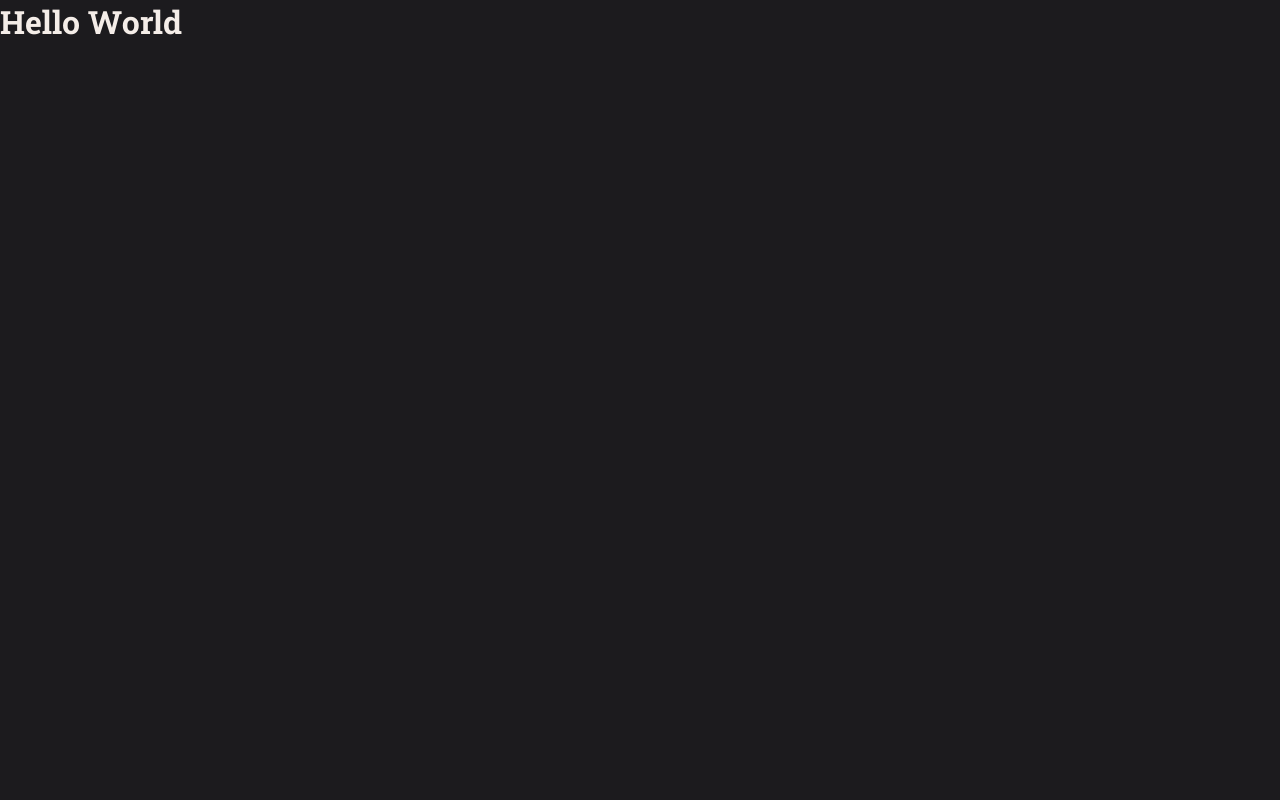
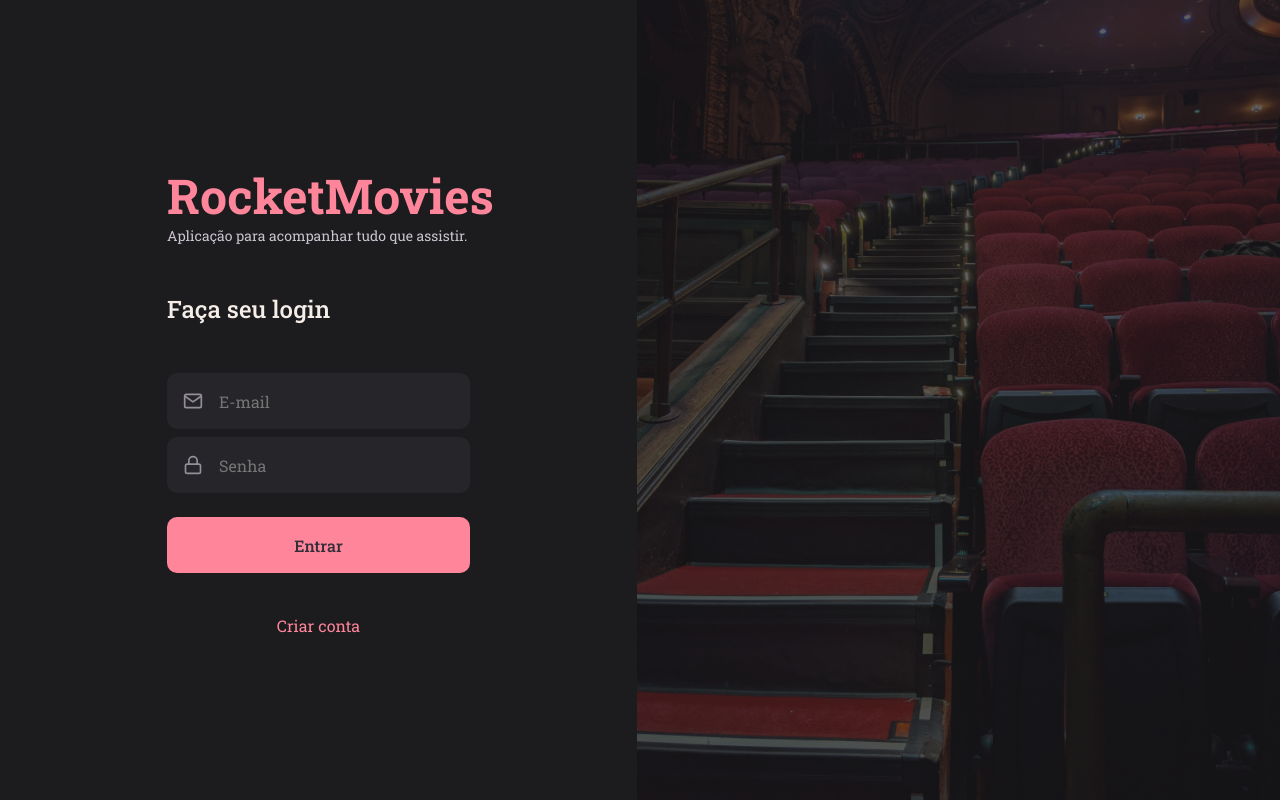
Before and after one commit to juniorvolontedev/explorer-rocket-movie, a React (Vite) app: page / in a window 1280 px wide. Built offline with nearby package versions, Linux system fonts and the light colour scheme.

Commit message:
created login screen

```diff
--- /dev/null
+++ b/src/components/AuthScreen/index.jsx
@@ -0,0 +1,11 @@
+import { Container, Form, Background } from "./styles";
+
+export function AuthScreen({ children }) {
+  return (
+    <Container>
+      <Form>{children}</Form>
+
+      <Background />
+    </Container>
+  );
+}
--- /dev/null
+++ b/src/components/AuthScreen/styles.js
@@ -0,0 +1,56 @@
+import styled from "styled-components";
+import authScreenImg from "../../assets/authscreen.png";
+
+export const Container = styled.main`
+  display: grid;
+  grid-template-columns: 63.7rem 1fr;
+  height: 100vh;
+`;
+
+export const Form = styled.form`
+  display: flex;
+  flex-direction: column;
+  justify-content: center;
+  padding: 2rem;
+  max-width: 34.3rem;
+  margin: 0 auto;
+
+  header {
+    margin-bottom: 4.8rem;
+
+    h1 {
+      font-weight: 700;
+      font-size: 4.8rem;
+      line-height: 6.3rem;
+      color: ${({ theme }) => theme.COLORS.PRIMARY};
+    }
+
+    p {
+      font-weight: 400;
+      font-size: 1.4rem;
+      line-height: 1.8rem;
+      color: ${({ theme }) => theme.COLORS.TEXT_SECONDARY};
+    }
+  }
+
+  h2 {
+    font-weight: 500;
+    font-size: 2.4rem;
+    line-height: 3.2rem;
+    color: ${({ theme }) => theme.COLORS.TEXT};
+    margin-bottom: 4.8rem;
+  }
+
+  button {
+    margin-top: 1.6rem;
+  }
+
+  a {
+    margin: 4.2rem auto 0;
+  }
+`;
+
+export const Background = styled.div`
+  background: url(${authScreenImg}) no-repeat center center;
+  background-size: cover;
+`;
--- /dev/null
+++ b/src/components/Button/index.jsx
@@ -0,0 +1,9 @@
+import { Container } from "./styles";
+
+export function Button({ label, type = "button", ...rest }) {
+  return (
+    <Container type={type} {...rest}>
+      {label}
+    </Container>
+  );
+}
--- /dev/null
+++ b/src/components/Button/styles.js
@@ -0,0 +1,14 @@
+import styled from "styled-components";
+
+export const Container = styled.button`
+  border: none;
+  width: 100%;
+  height: 5.6rem;
+  border-radius: 1rem;
+  background: ${({ theme }) => theme.COLORS.PRIMARY};
+  font-weight: 500;
+  font-size: 1.6rem;
+  line-height: 2.1rem;
+  color: ${({ theme }) => theme.COLORS.BUTTON_TEXT_COLOR};
+  cursor: pointer;
+`;
--- /dev/null
+++ b/src/components/Input/index.jsx
@@ -0,0 +1,10 @@
+import { Container } from "./styles";
+
+export function Input({ icon: Icon, ...rest }) {
+  return (
+    <Container>
+      {Icon && <Icon size={20} />}
+      <input {...rest} />
+    </Container>
+  );
+}
--- /dev/null
+++ b/src/components/Input/styles.js
@@ -0,0 +1,33 @@
+import styled from "styled-components";
+
+export const Container = styled.div`
+  position: relative;
+  margin-bottom: 0.8rem;
+
+  input {
+    display: block;
+    border: none;
+    outline: none;
+    background: ${({ theme }) => theme.COLORS.INPUT};
+    height: 5.6rem;
+    width: 100%;
+    border-radius: 1rem;
+    color: ${({ theme }) => theme.COLORS.TEXT};
+    font-size: 1.6rem;
+    line-height: 2.1rem;
+    font-weight: 400;
+    padding: 0 2rem 0 5.2rem;
+  }
+
+  ::placeholder {
+    color: ${({ theme }) => theme.COLORS.PLACEHOLDER};
+  }
+
+  svg {
+    position: absolute;
+    top: 50%;
+    transform: translateY(-50%);
+    left: 1.6rem;
+    color: ${({ theme }) => theme.COLORS.PLACEHOLDER};
+  }
+`;
--- /dev/null
+++ b/src/components/TextLink/index.jsx
@@ -0,0 +1,5 @@
+import { Container } from "./styles";
+
+export function TextLink({ label, ...rest }) {
+  return <Container {...rest}>{label}</Container>;
+}
--- /dev/null
+++ b/src/components/TextLink/styles.js
@@ -0,0 +1,11 @@
+import styled from "styled-components";
+import { Link } from "react-router-dom";
+
+export const Container = styled(Link)`
+  font-weight: 400;
+  font-size: 1.6rem;
+  line-height: 2.1rem;
+  color: ${({ theme }) => theme.COLORS.PRIMARY};
+  text-decoration: none;
+  display: inline-flex;
+`;
--- a/src/pages/SignIn/index.jsx
+++ b/src/pages/SignIn/index.jsx
@@ -1,3 +1,26 @@
+import { FiMail, FiLock } from "react-icons/fi";
+import { AuthScreen } from "../../components/AuthScreen";
+import { Input } from "../../components/Input";
+import { Button } from "../../components/Button";
+import { TextLink } from "../../components/TextLink";
+
 export function SignIn() {
-  return <h1>Hello World</h1>;
+  return (
+    <AuthScreen>
+      <header>
+        <h1>RocketMovies</h1>
+        <p>Aplicação para acompanhar tudo que assistir.</p>
+      </header>
+
+      <h2>Faça seu login</h2>
+
+      <Input type="email" placeholder="E-mail" icon={FiMail} />
+
+      <Input type="password" placeholder="Senha" icon={FiLock} />
+
+      <Button label="Entrar" />
+
+      <TextLink to="/register" label="Criar conta" />
+    </AuthScreen>
+  );
 }
--- a/src/styles/global.js
+++ b/src/styles/global.js
@@ -21,4 +21,12 @@ export default createGlobalStyle`
   body, input, textarea, select, button, ::placeholder {
     font-family: 'Roboto Slab', serif;
   }
+
+  a, button {
+    transition: all ease .4s;
+  }
+
+  a:hover, button:hover {
+    filter: brightness(1.2);
+  }
 `;
--- a/src/styles/theme.js
+++ b/src/styles/theme.js
@@ -3,5 +3,9 @@ export default {
     PRIMARY: "#FF859B",
     BODY: "#1C1B1E",
     TEXT: "#F4EDE8",
+    TEXT_SECONDARY: "#CAC4CF",
+    INPUT: "#262529",
+    PLACEHOLDER: "#948F99",
+    BUTTON_TEXT_COLOR: "#312E38",
   },
 };
```
Also changed, not shown: src/assets/authscreen.png (added).
